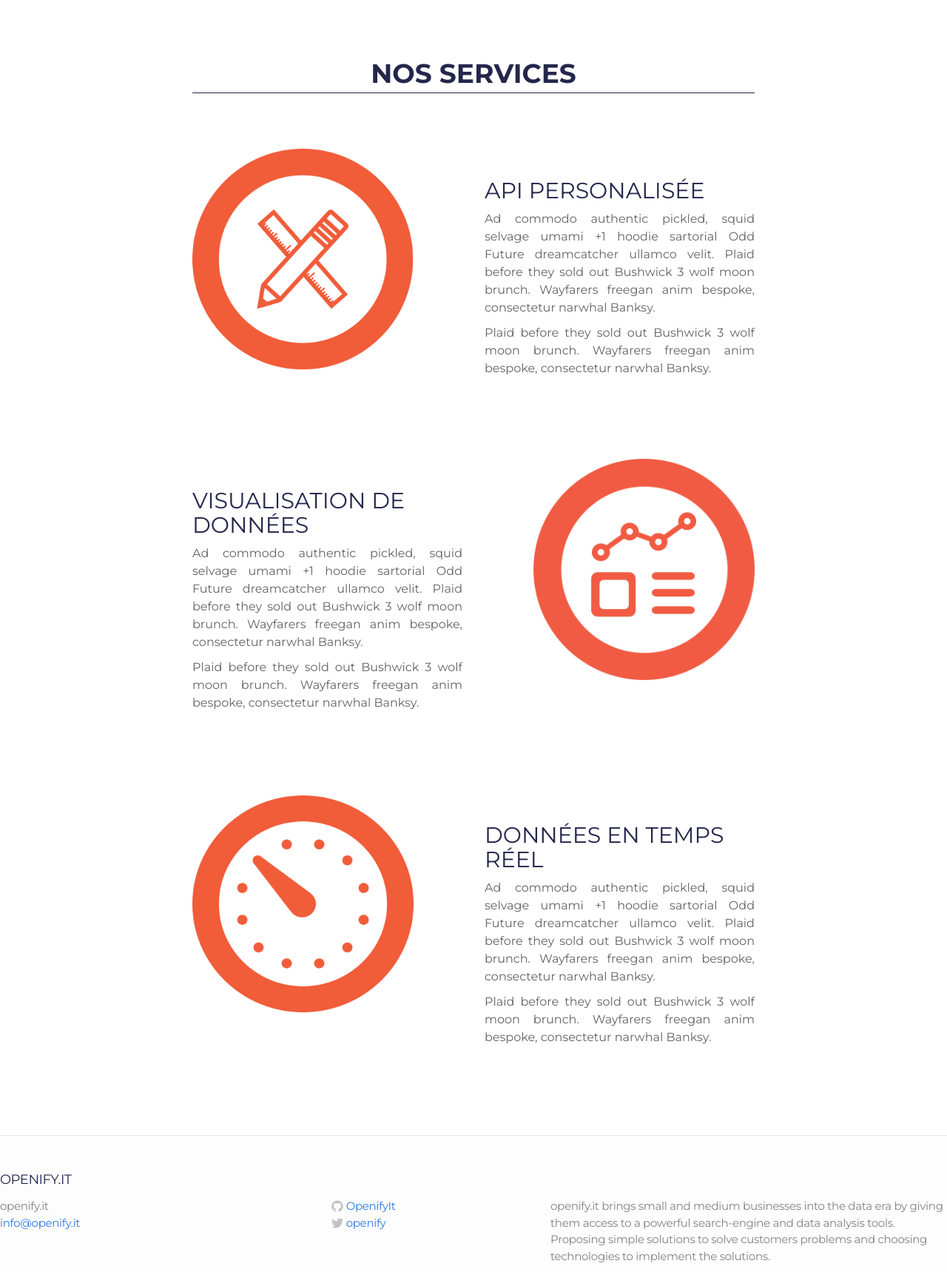
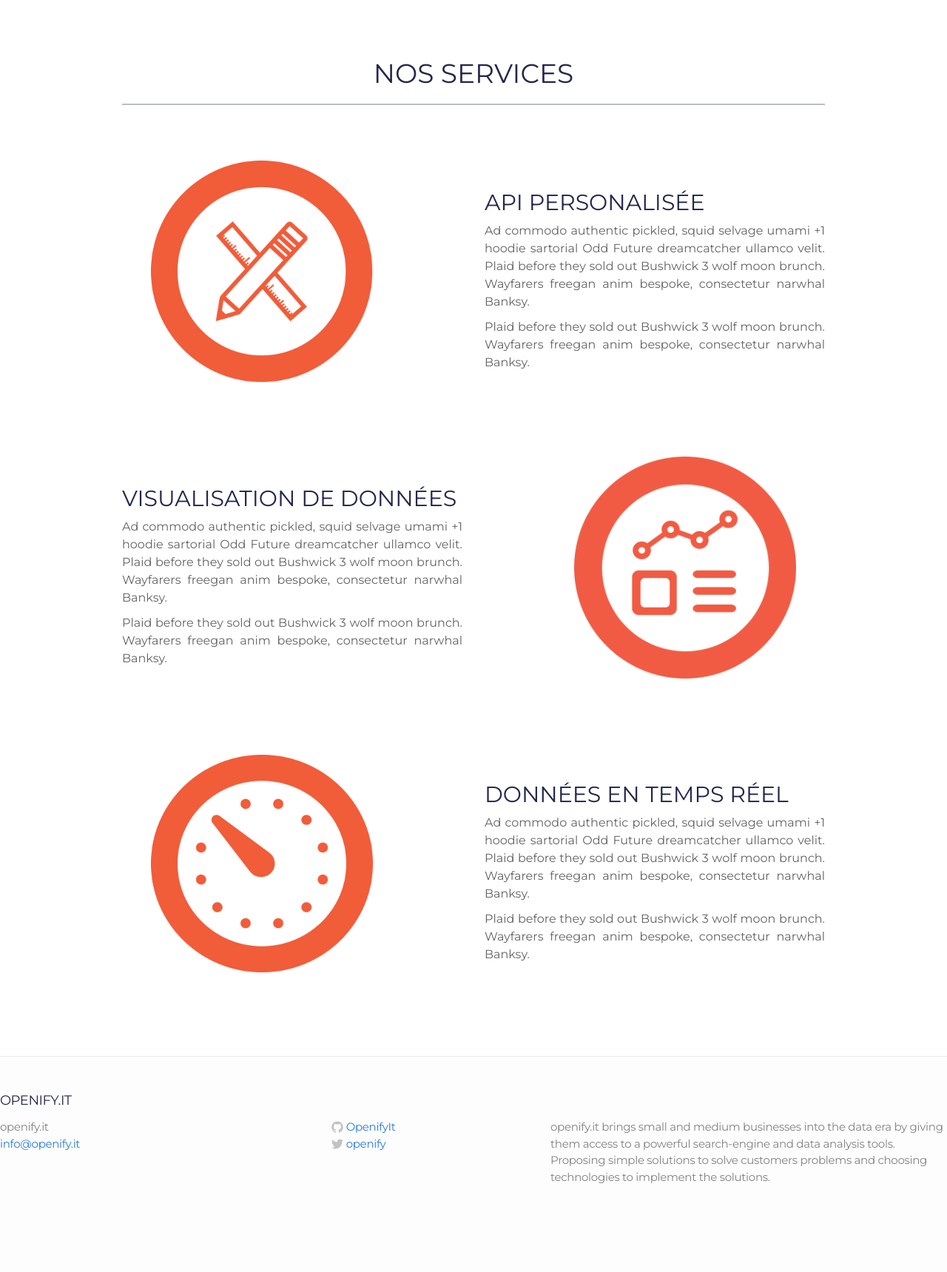
Before and after one commit to openifyit/jekyll-website, a Jekyll site: the page built from index.html, in a window 1280 px wide. Shown: the part 900-2619 px from the top of the page at 74% size. Built offline with Jekyll 4.4.1, drawn with Linux system fonts in a browser that asks for light colours; after the commit the page ends 2512 px from its top, so only the background shows below that.

Commit message:
Pull request corrections

```diff
--- a/assets/stylesheets/main.css
+++ b/assets/stylesheets/main.css
@@ -27,9 +27,8 @@
 
 .home h1 {
     text-align: center;
-    border-bottom: 1px solid #24274c;
-    font-weight: bold;
-    padding-bottom: 5px;
+    border-bottom: 2px solid rgba(36, 39, 76, 0.3);
+    padding-bottom: 20px;
 }
 
 p {
--- a/index.html
+++ b/index.html
@@ -3,7 +3,7 @@
 ---
 
 <div class="home container">
-    <section class="services col-sm-8 col-sm-offset-2">
+    <section class="services col-sm-10 col-sm-offset-1">
         <h1>{{site.data.home.services.title}}</h1>
         <div class="row">
             <div class="col-sm-5">
```
